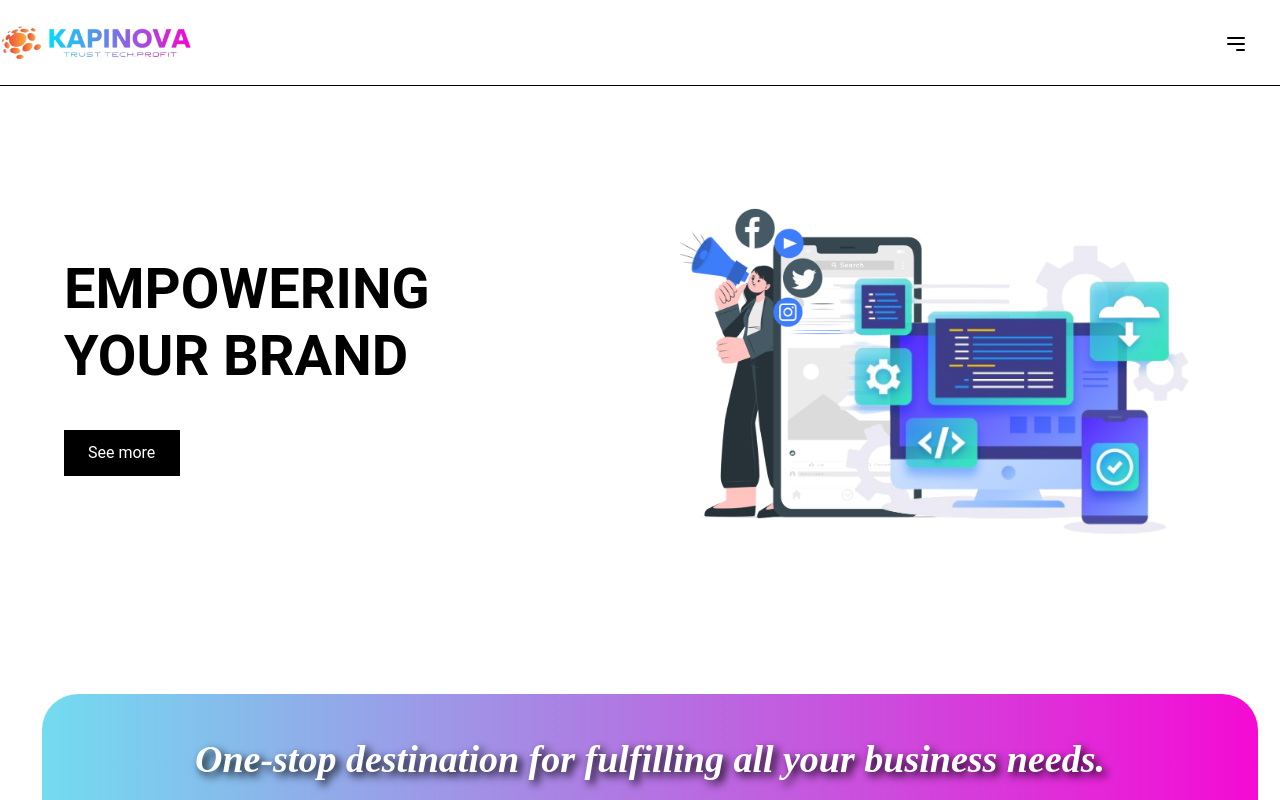
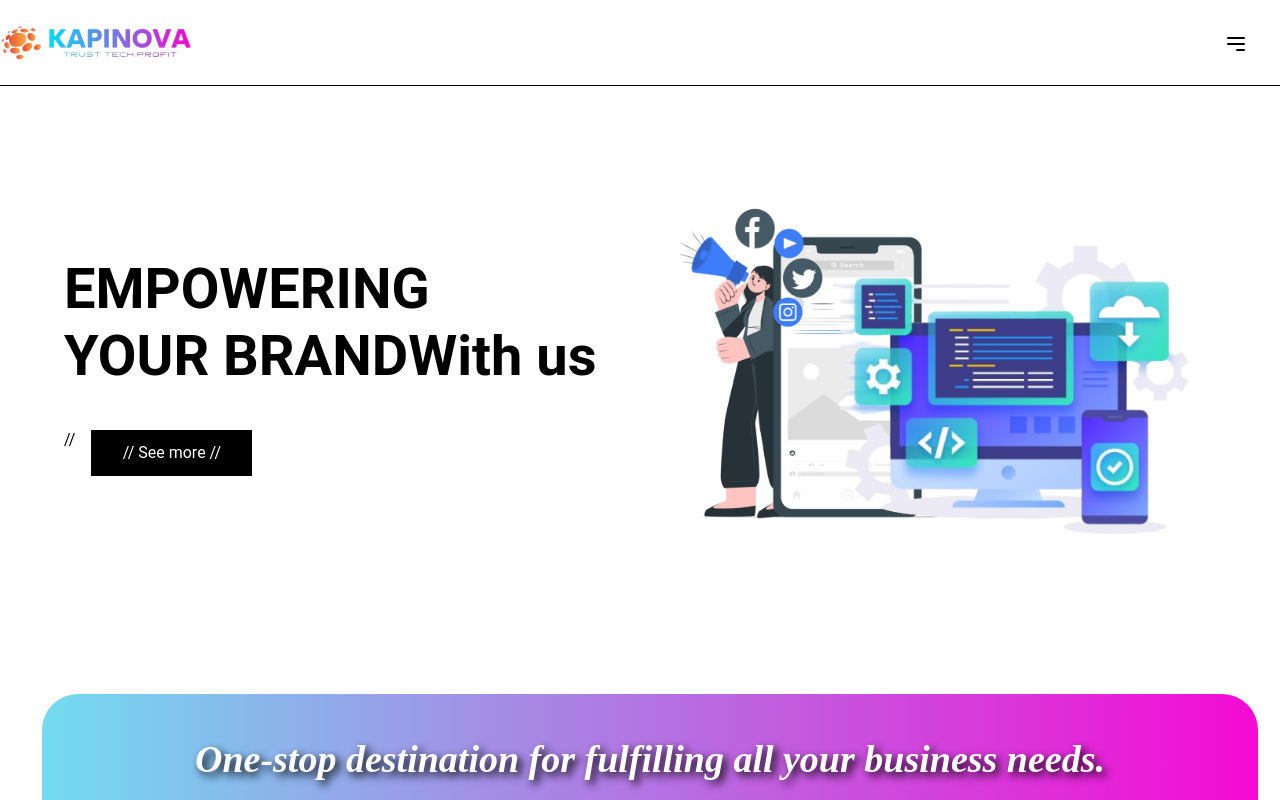
Before and after one commit to Bhati90/kapinovaweb, a React (Create React App) app: page / in a window 1280 px wide. Shown: the top 800 px of the page. Built offline with nearby package versions, Linux system fonts and the light colour scheme.

Commit message:
Update hero.js

```diff
--- a/src/component/hero.js
+++ b/src/component/hero.js
@@ -10,16 +10,17 @@ const Hero = () => {
               <p className="m-0">
                 <span>{`YOUR `}</span>
                 <span className="text-red">BRAND</span>
+   <span className="text-red">With us </span>
               </p>
             </h1>
             <div className="self-stretch h-[1.688rem] relative text-[1.125rem] leading-[150%] hidden" />
           </div>
           <div className="flex flex-row items-start justify-start pt-[1rem] px-[0rem] pb-[0rem] gap-[1rem] text-[1rem]">
-            <button className="cursor-pointer py-[0.625rem] px-[1.437rem] bg-black rounded-xl flex flex-row items-center justify-center whitespace-nowrap border-[1px] border-solid border-black hover:bg-darkslategray-100 hover:box-border hover:border-[1px] hover:border-solid hover:border-darkslategray-100">
-              <div className="relative text-[1rem] leading-[150%] font-text-regular-normal text-white text-left inline-block min-w-[4.25rem]">
-                See more
-              </div>
-            </button>
+            // <button className="cursor-pointer py-[0.625rem] px-[1.437rem] bg-black rounded-xl flex flex-row items-center justify-center whitespace-nowrap border-[1px] border-solid border-black hover:bg-darkslategray-100 hover:box-border hover:border-[1px] hover:border-solid hover:border-darkslategray-100">
+            //   <div className="relative text-[1rem] leading-[150%] font-text-regular-normal text-white text-left inline-block min-w-[4.25rem]">
+            //     See more
+            //   </div>
+            // </button>
             <div className="h-[3.125rem] w-[6.125rem] box-border hidden flex-row items-center justify-center py-[0.75rem] px-[1.5rem] border-[1px] border-solid border-black">
               <div className="w-[3rem] relative leading-[150%] hidden">
                 Button
```
